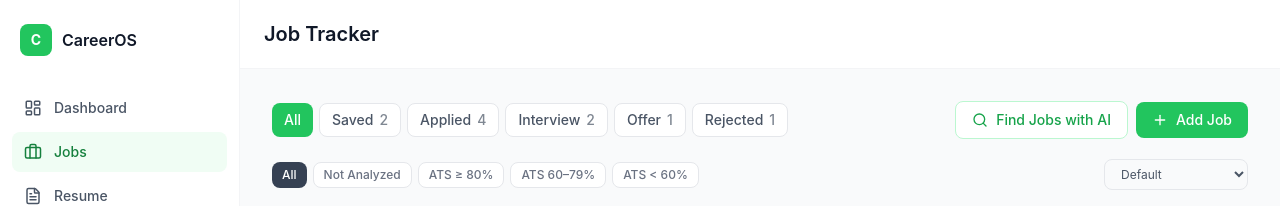
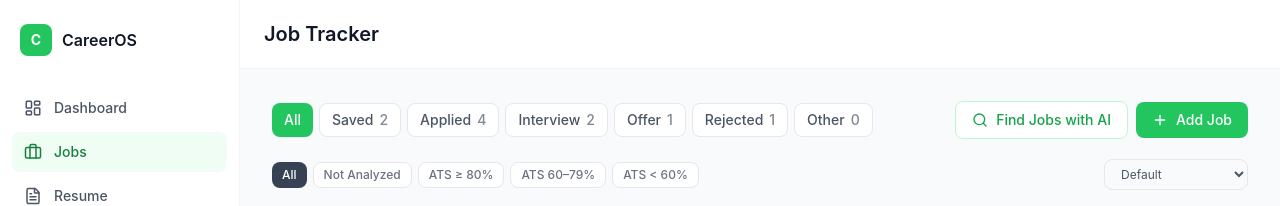
Before and after one commit to Alia2035/CareerOS, a Next.js app: page /jobs in a window 1280 px wide. Shown: the top 206 px of the page. Built offline with nearby package versions, Linux system fonts and the light colour scheme.

Commit message:
Improve Improved StatusV2

```diff
--- a/src/app/jobs/page.tsx
+++ b/src/app/jobs/page.tsx
@@ -17,6 +17,7 @@
   { label: "Interview", value: "Interview" },
   { label: "Offer", value: "Offer" },
   { label: "Rejected", value: "Rejected" },
+  { label: "Other", value: "Other" },
 ];
 
 const atsFilters: { label: string; value: AtsFilter }[] = [
@@ -53,7 +54,7 @@
   const counts = useMemo(
     () =>
       Object.fromEntries(
-        (["Saved", "Applied", "Interview", "Offer", "Rejected"] as JobStatus[]).map((s) => [
+        (["Saved", "Applied", "Interview", "Offer", "Rejected", "Other"] as JobStatus[]).map((s) => [
           s,
           jobs.filter((j) => j.status === s).length,
         ])
--- a/src/components/jobs/JobCard.tsx
+++ b/src/components/jobs/JobCard.tsx
@@ -25,6 +25,8 @@
   const t = useT();
 
   const nextAction = getNextAction(job);
+  const displayStatus = job.status === "Other" ? job.customStatus || "Other" : job.status;
+  const displayStage = job.interviewStage === "Other" ? job.customStage : job.interviewStage;
 
   const handleDelete = () => {
     deleteJob(job.id);
@@ -68,13 +70,13 @@
             <span className={`text-xs font-medium px-2.5 py-1 rounded-full ${getAtsColor(job.atsScore)}`}>
               {job.atsScore !== null ? `ATS ${job.atsScore}%` : t("Not analyzed")}
             </span>
-            {job.interviewStage && (
+            {displayStage && (
               <span className="text-xs font-medium px-2.5 py-1 rounded-full bg-purple-100 text-purple-700">
-                {t(job.interviewStage) !== job.interviewStage ? t(job.interviewStage) : job.interviewStage}
+                {t(displayStage) !== displayStage ? t(displayStage) : displayStage}
               </span>
             )}
             <span className={`text-xs font-medium px-2.5 py-1 rounded-full ${getStatusColor(job.status)}`}>
-              {job.status}
+              {t(displayStatus) !== displayStatus ? t(displayStatus) : displayStatus}
             </span>
             <ChevronDown
               size={14}
--- a/src/components/jobs/JobForm.tsx
+++ b/src/components/jobs/JobForm.tsx
@@ -16,7 +16,7 @@
   onClose: () => void;
 }
 
-const statuses: JobStatus[] = ["Saved", "Applied", "Interview", "Offer", "Rejected"];
+const statuses: JobStatus[] = ["Saved", "Applied", "Interview", "Offer", "Rejected", "Other"];
 
 export default function JobForm({ job, onClose }: Props) {
   const addJob = useStore((s) => s.addJob);
@@ -39,6 +39,8 @@
     interviewDate: job?.interviewDate || "",
     interviewTime: job?.interviewTime || "",
     interviewStage: job?.interviewStage || "",
+    customStatus: job?.customStatus || "",
+    customStage: job?.customStage || "",
     resumeText: job?.resumeText || "",
     resumeFileName: job?.resumeFileName || "",
     atsScore: job?.atsScore ?? null,
@@ -256,6 +258,17 @@
             </div>
           </div>
 
+          {form.status === "Other" && (
+            <div>
+              <label className="block text-sm font-medium text-gray-700 mb-1">Custom Status</label>
+              <input
+                value={form.customStatus}
+                onChange={(e) => setForm((f) => ({ ...f, customStatus: e.target.value }))}
+                className="w-full px-3 py-2 border border-gray-200 rounded-lg text-sm focus:outline-none focus:ring-2 focus:ring-primary-200 focus:border-primary-300"
+              />
+            </div>
+          )}
+
           {/* Interview Stage — only shown when status is Interview */}
           {form.status === "Interview" && (
             <div>
@@ -263,7 +276,7 @@
                 {t("Interview Stage")}
               </label>
               <div className="flex flex-wrap gap-2 mb-2">
-                {(["Assessment", "First Interview", "Second Interview", "Final Interview"] as const).map((stage) => (
+                {(["Assessment", "First Interview", "Second Interview", "Final Interview", "Other"] as const).map((stage) => (
                   <button
                     key={stage}
                     type="button"
@@ -278,13 +291,15 @@
                   </button>
                 ))}
               </div>
-              <input
-                type="text"
-                value={form.interviewStage}
-                onChange={(e) => setForm((f) => ({ ...f, interviewStage: e.target.value }))}
-                placeholder={t("Custom") + "..."}
-                className="w-full px-3 py-2 border border-gray-200 rounded-lg text-sm focus:outline-none focus:ring-2 focus:ring-primary-200 focus:border-primary-300"
-              />
+              {form.interviewStage === "Other" && (
+                <input
+                  type="text"
+                  value={form.customStage}
+                  onChange={(e) => setForm((f) => ({ ...f, customStage: e.target.value }))}
+                  placeholder={t("Custom") + "..."}
+                  className="w-full px-3 py-2 border border-gray-200 rounded-lg text-sm focus:outline-none focus:ring-2 focus:ring-primary-200 focus:border-primary-300"
+                />
+              )}
             </div>
           )}
 
--- a/src/lib/i18n.ts
+++ b/src/lib/i18n.ts
@@ -75,6 +75,7 @@
   "Second Interview": { en: "Second Interview", zh: "二面" },
   "Final Interview": { en: "Final Interview", zh: "终面" },
   "Custom": { en: "Custom", zh: "自定义" },
+  "Other": { en: "Other", zh: "其他" },
   "Salary": { en: "Salary", zh: "薪资" },
   "Source": { en: "Source", zh: "来源" },
   "Job URL": { en: "Job URL", zh: "职位链接" },
--- a/src/lib/mock-data.ts
+++ b/src/lib/mock-data.ts
@@ -22,6 +22,8 @@
   matchedKeywords: [] as string[],
   missingKeywords: [] as string[],
   interviewStage: "",
+  customStatus: "",
+  customStage: "",
 };
 
 export const mockJobs: Job[] = [
--- a/src/lib/utils.ts
+++ b/src/lib/utils.ts
@@ -42,6 +42,7 @@
     Interview: "bg-yellow-100 text-yellow-700",
     Offer: "bg-green-100 text-green-700",
     Rejected: "bg-red-100 text-red-700",
+    Other: "bg-violet-100 text-violet-700",
   };
   return colors[status] || colors.Saved;
 }
--- a/src/types/job.ts
+++ b/src/types/job.ts
@@ -1,4 +1,4 @@
-export type JobStatus = "Saved" | "Applied" | "Interview" | "Offer" | "Rejected";
+export type JobStatus = "Saved" | "Applied" | "Interview" | "Offer" | "Rejected" | "Other";
 
 export interface Job {
   id: string;
@@ -7,6 +7,7 @@
   location: string;
   source: string;
   status: JobStatus;
+  customStatus: string;
   appliedDate: string;
   followUpDate: string | null;
   deadlineDate: string;
@@ -21,6 +22,7 @@
   matchedKeywords: string[];
   missingKeywords: string[];
   interviewStage: string;
+  customStage: string;
   notes: string;
   createdAt: string;
   updatedAt: string;
```
